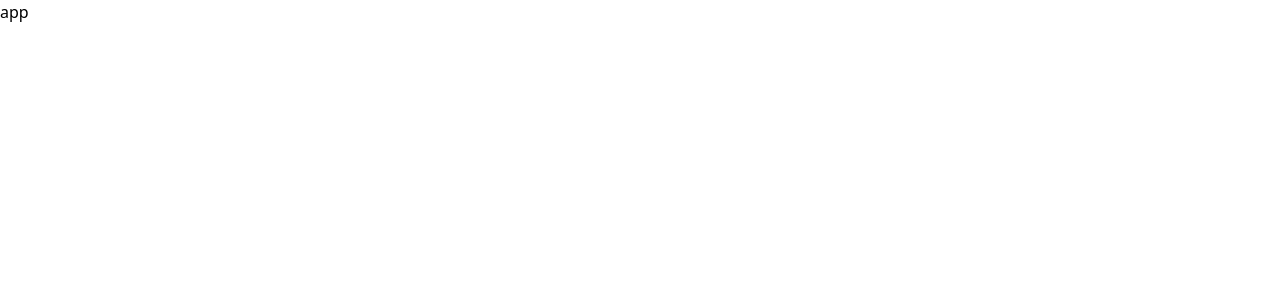
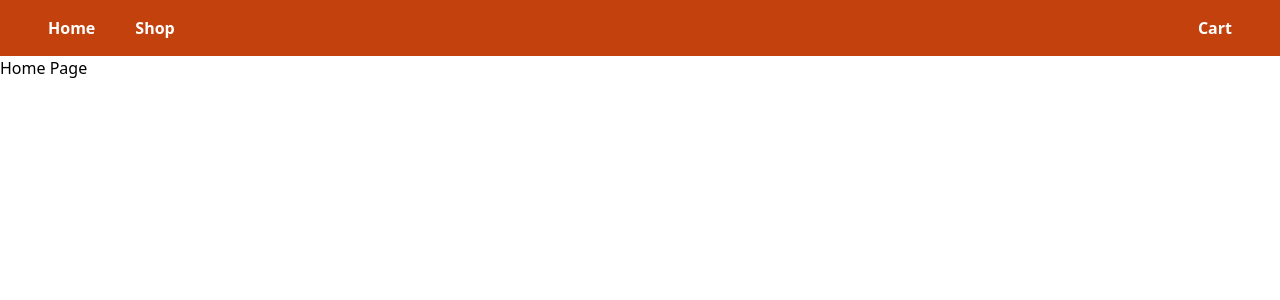
Before and after one commit to veotaar/shopping-cart, a React (Vite) app: page / in a window 1280 px wide. Shown: the top 300 px of the page. Built offline with nearby package versions, Linux system fonts and the light colour scheme.

Commit message:
Add navbar and basic routing

```diff
--- a/src/App.jsx
+++ b/src/App.jsx
@@ -1,5 +1,5 @@
 function App() {
-  return <h1>app</h1>;
+  return <h1>Home Page</h1>;
 }
 
 export default App;
--- a/src/RouteSwitch.jsx
+++ b/src/RouteSwitch.jsx
@@ -1,13 +1,17 @@
 import React from 'react';
 import { BrowserRouter, Routes, Route } from 'react-router-dom';
+import Cart from './pages/Cart';
+import Shop from './pages/Shop';
+import Navbar from './components/Navbar';
 import App from './App';
 
 const RouteSwitch = () => (
   <BrowserRouter>
+    <Navbar />
     <Routes>
       <Route path="/" element={<App />} />
-      {/* <Route path="/profile" element={<Profile />} />
-      <Route path="/settings" element={<Settings />} /> */}
+      <Route path="/shop" element={<Shop />} />
+      <Route path="/cart" element={<Cart />} />
     </Routes>
   </BrowserRouter>
 );
--- a/src/components/Navbar.jsx
+++ b/src/components/Navbar.jsx
@@ -1,5 +1,21 @@
 import { Link } from 'react-router-dom';
 
 function Navbar() {
-  return <nav>navigation</nav>;
+  return (
+    <nav className="font-bold">
+      <ul className="flex justify-start gap-10 bg-orange-700 px-12 py-4 text-white">
+        <li className="hover:text-orange-100">
+          <Link to="/">Home</Link>
+        </li>
+        <li className="hover:text-orange-100">
+          <Link to="/shop">Shop</Link>
+        </li>
+        <li className="ml-auto hover:text-orange-100">
+          <Link to="/cart">Cart</Link>
+        </li>
+      </ul>
+    </nav>
+  );
 }
+
+export default Navbar;
--- /dev/null
+++ b/src/pages/Cart.jsx
@@ -0,0 +1,5 @@
+function Cart() {
+  return <h1>Cart page</h1>;
+}
+
+export default Cart;
--- /dev/null
+++ b/src/pages/Shop.jsx
@@ -0,0 +1,5 @@
+function Shop() {
+  return <h1>Shop page</h1>;
+}
+
+export default Shop;
```
